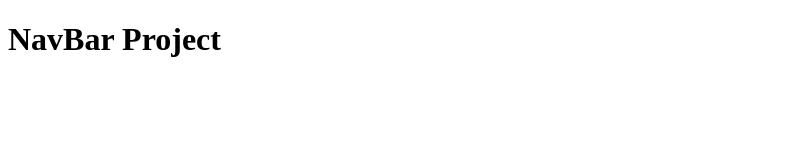
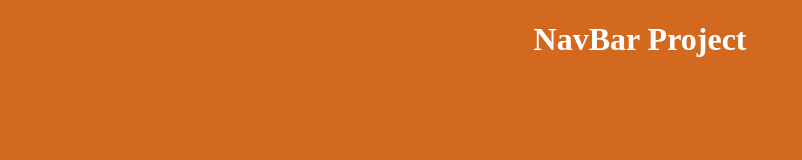
Before and after one commit to naspc/naspccounter.github.io, a plain HTML site: page navbar/index.html in a window 1280 px wide. Shown: the whole page, without its empty margins (0-802 px from the left). Drawn offline with Linux system fonts and the light colour scheme.

Commit message:
chocolate

```diff
--- a/navbar/index.html
+++ b/navbar/index.html
@@ -1,8 +1,8 @@
 <!DOCTYPE html>
-<html lang = "en">
+<html lang="en">
     <head>
-        <meta charset="utf-8">
-        <link rel="stylsheet" href="nav.css"/>
+        <meta charset="UTF-8">
+        <link rel="stylesheet" href="nav.css">
         <title> Navigation Bar</title>
     </head>
     <body>
--- a/navbar/nav.css
+++ b/navbar/nav.css
@@ -1,3 +1,5 @@
 body {
-    color: chocolate;
+    background-color: chocolate;
+    color:white;
+    text-align: center;
 }
```
